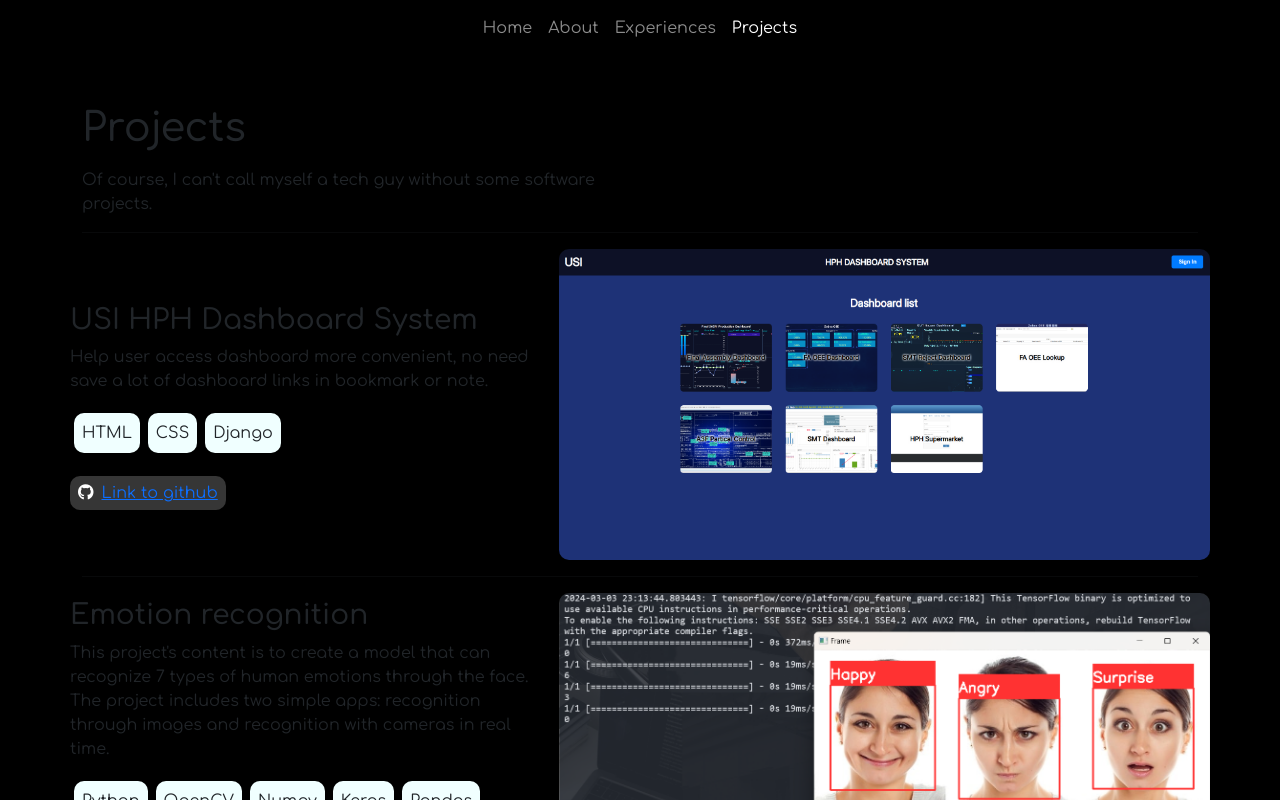
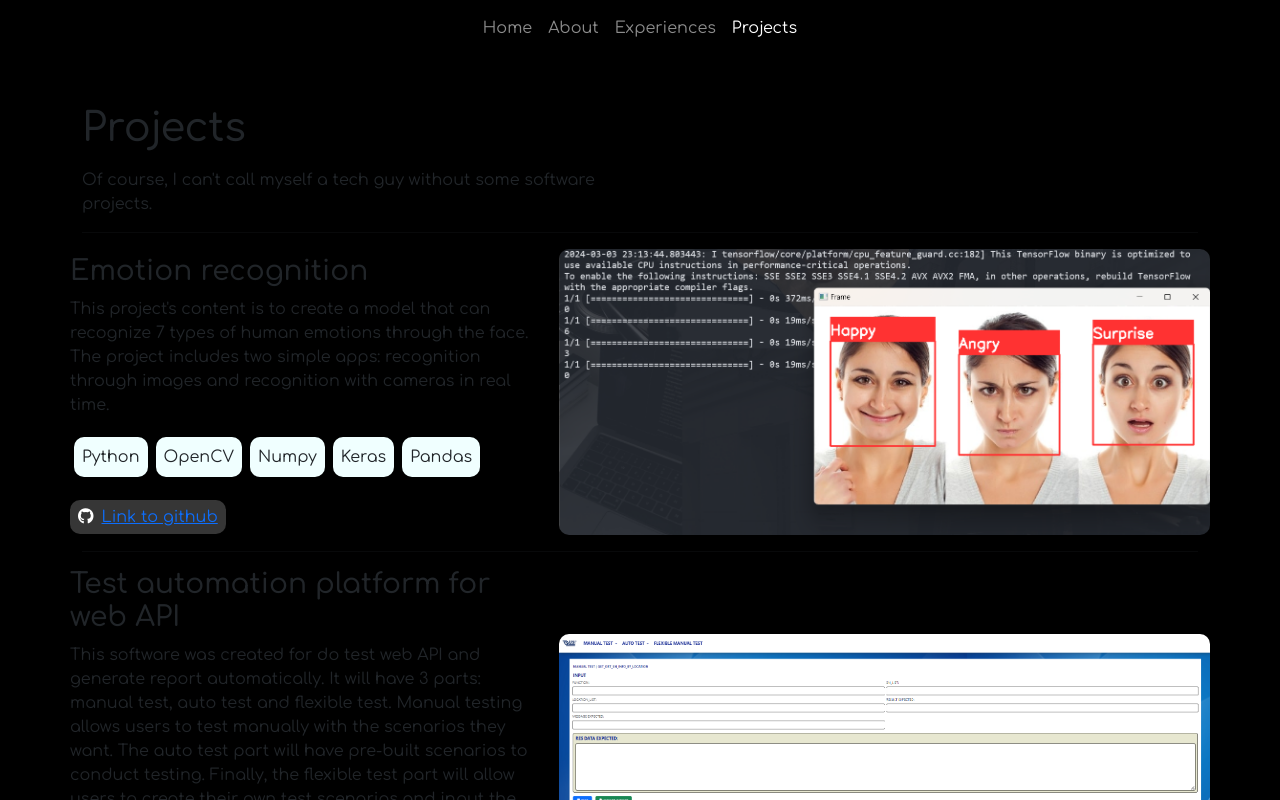
Before and after one commit to phphuc0608/Personal_Website, a Vue app: page /project in a window 1280 px wide. Shown: the top 800 px of the page. Built offline with nearby package versions, Linux system fonts and the light colour scheme; a web font is replaced by a local one.

Commit message:
update project

```diff
--- a/src/views/ProjectsView.vue
+++ b/src/views/ProjectsView.vue
@@ -41,13 +41,6 @@ export default {
   data(){
     return{
       projects: [
-        {
-          name: "USI HPH Dashboard System",
-          content:"Help user access dashboard more convenient, no need save a lot of dashboard links in bookmark or note.",
-          img: require("@/assets/projects/Dashboard_System.png"),
-          tech: ["HTML", "CSS", "Django"],
-          github: "https://github.com/phphuc0608/Navigation-Page",
-        },
         {
           name: "Emotion recognition",
           content: "This project's content is to create a model that can recognize 7 types of human emotions through the face. The project includes two simple apps: recognition through images and recognition with cameras in real time.",
```
